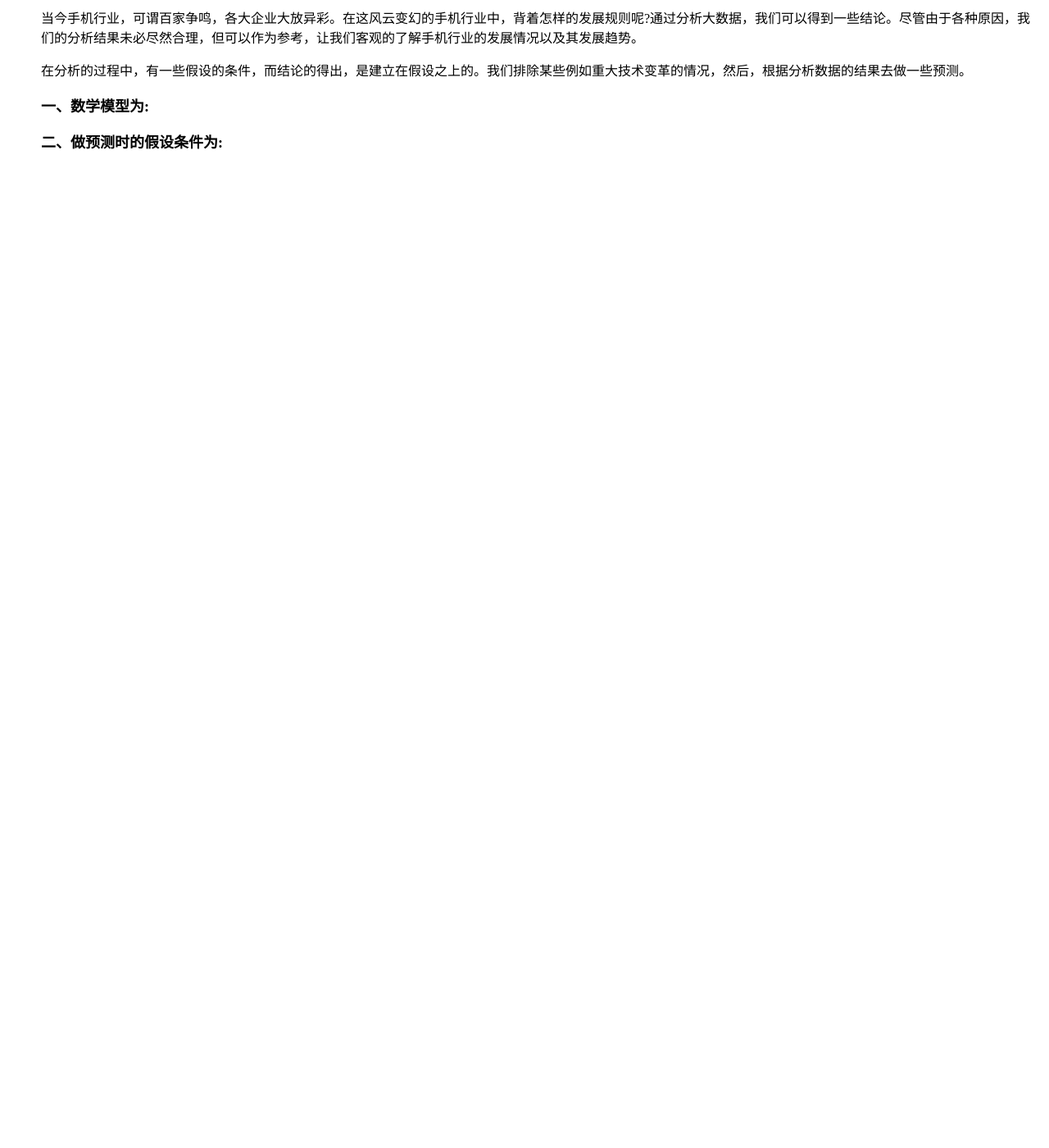
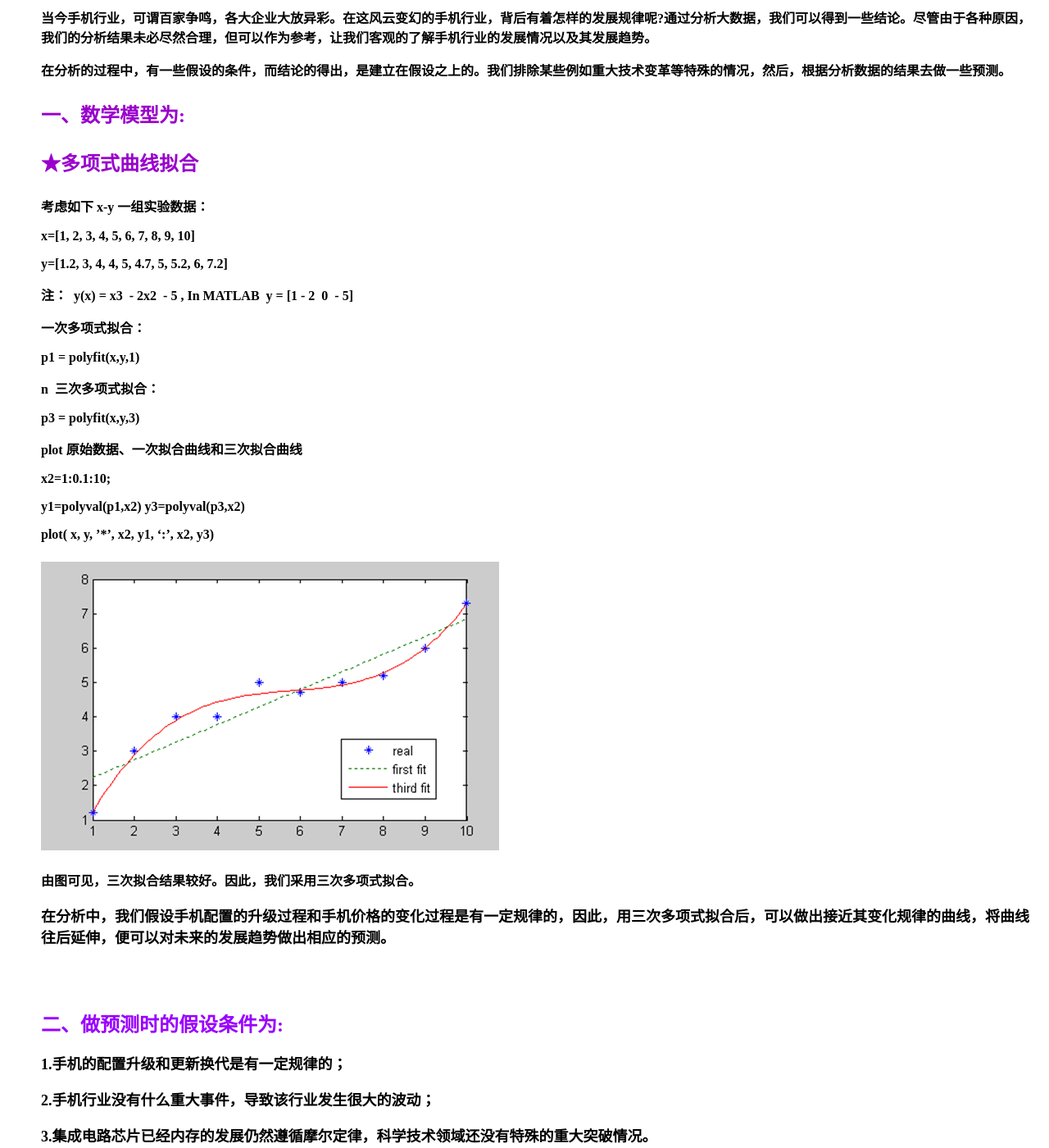
Before and after one commit to ifeilung/keshe, a plain HTML site: page right.html in a window 1280 px wide. Shown: the part 100-1500 px from the top of the page at 82% size. Before the commit the page ends 800 px from the top, so only its background shows below. Drawn offline with Linux system fonts and the light colour scheme.

Commit message:
内容添加

```diff
--- a/right.html
+++ b/right.html
@@ -2,11 +2,12 @@
 <html xmlns="http://www.w3.org/1999/xhtml">
 <head>
 <meta http-equiv="Content-Type" content="text/html; charset=utf-8" />
-<title>无标题文档</title>
+<title>主网页区域</title>
 <style type="text/css">
 body {
 	margin-left: 50px;
 	margin-top: 50px;
+	font-weight: bold;
 }
 .yangshi02 {
 	text-align: center;
@@ -16,20 +17,48 @@ body {
 }
 .yangshi04 {
 	font-weight: bold;
-	font-size: 18px;
+	font-size: 24px;
+	color: #90C;
 }
 .yangshi05 {
 	font-weight: bold;
 	font-size: 18px;
+}
+.yangshi05 {
+	font-size: 18px;
+}
+.yangshi06 {
+	font-size: 24px;
+	color: #90F;
 }
 </style>
 </head>
 
 <body>
 <p class="yangshi02">关于该课题的说明</p>
-<p>当今手机行业，可谓百家争鸣，各大企业大放异彩。在这风云变幻的手机行业中，背着怎样的发展规则呢?通过分析大数据，我们可以得到一些结论。尽管由于各种原因，我们的分析结果未必尽然合理，但可以作为参考，让我们客观的了解手机行业的发展情况以及其发展趋势。</p>
-<p>在分析的过程中，有一些假设的条件，而结论的得出，是建立在假设之上的。我们排除某些例如重大技术变革的情况，然后，根据分析数据的结果去做一些预测。</p>
+<p>当今手机行业，可谓百家争鸣，各大企业大放异彩。在这风云变幻的手机行业，背后有着怎样的发展规律呢?通过分析大数据，我们可以得到一些结论。尽管由于各种原因，我们的分析结果未必尽然合理，但可以作为参考，让我们客观的了解手机行业的发展情况以及其发展趋势。</p>
+<p>在分析的过程中，有一些假设的条件，而结论的得出，是建立在假设之上的。我们排除某些例如重大技术变革等特殊的情况，然后，根据分析数据的结果去做一些预测。</p>
 <p class="yangshi04">一、数学模型为:</p>
-<p class="yangshi05">二、做预测时的假设条件为:</p>
+<p class="yangshi04">★多项式曲线拟合</p>
+<p>考虑如下 x-y 一组实验数据：</p>
+<p>x=[1, 2, 3, 4, 5, 6, 7, 8, 9, 10]</p>
+<p>y=[1.2,  3, 4, 4, 5, 4.7, 5, 5.2, 6, 7.2]</p>
+<p>注：  y(x) = x3  - 2x2   - 5  , In  MATLAB  y = [1 - 2  0  - 5]</p>
+<p> 一次多项式拟合：</p>
+<p>p1 = polyfit(x,y,1)</p>
+<p>n  三次多项式拟合：</p>
+<p>p3 = polyfit(x,y,3)</p>
+<p> plot 原始数据、一次拟合曲线和三次拟合曲线</p>
+<p>x2=1:0.1:10;</p>
+<p>y1=polyval(p1,x2)  y3=polyval(p3,x2)</p>
+<p>plot( x, y,  &rsquo;*&rsquo;,  x2, y1, &lsquo;:&rsquo;,  x2, y3)</p>
+<p class="yangshi04"><img src="img/qushi.png" width="559" height="352" /></p>
+<p>由图可见，三次拟合结果较好。因此，我们采用三次多项式拟合。</p>
+<p class="yangshi05">在分析中，我们假设手机配置的升级过程和手机价格的变化过程是有一定规律的，因此，用三次多项式拟合后，可以做出接近其变化规律的曲线，将曲线往后延伸，便可以对未来的发展趋势做出相应的预测。</p>
+<p class="yangshi04">&nbsp;</p>
+<p class="yangshi05"><span class="yangshi06">二、做预测时的假设条件为:</span></p>
+<p class="yangshi05">1.手机的配置升级和更新换代是有一定规律的；</p>
+<p class="yangshi05">2.手机行业没有什么重大事件，导致该行业发生很大的波动；</p>
+<p class="yangshi05">3.集成电路芯片已经内存的发展仍然遵循摩尔定律，科学技术领域还没有特殊的重大突破情况。</p>
 </body>
 </html>
```
Also changed, not shown: img/qushi.png (added).
